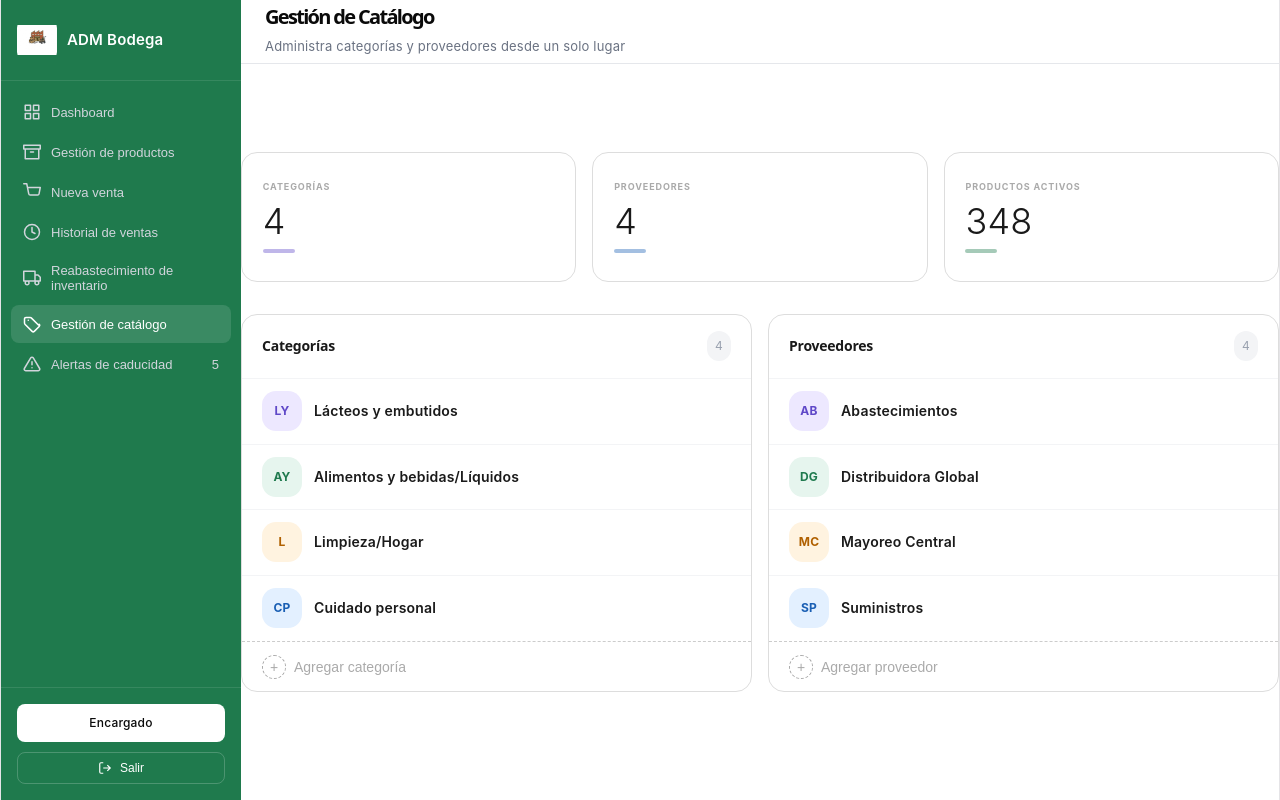
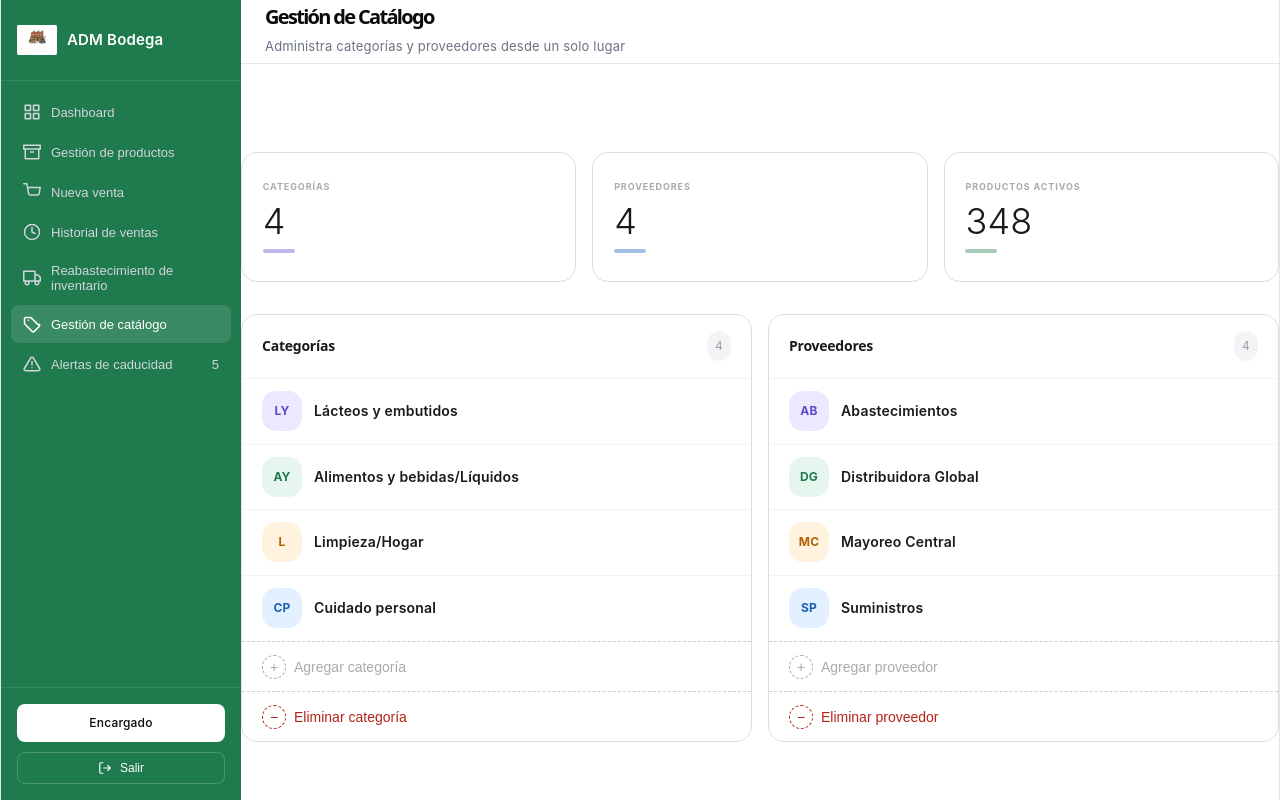
Before and after one commit to Dannyruizt/Sistema-de-gesti-n-de-Bodega, a React app in the folder frontend/: page /catalogo in a window 1280 px wide. Built offline with nearby package versions, Linux system fonts and the light colour scheme; the HTML template or start-up script is replaced by a standard one.

Commit message:
para eliminar categoria/proveedor

```diff
--- a/frontend/src/Styles/Pages/GestionCatalogo.css
+++ b/frontend/src/Styles/Pages/GestionCatalogo.css
@@ -137,6 +137,52 @@
   border-top: 0.8px dashed #cccccc;
 }
 
+.catalogo-delete-section {
+   border-top: 0.8px dashed #cccccc;
+ }
+
+ .catalogo-delete-toggle {
+   display: flex;
+   align-items: center;
+   gap: 8px;
+   background: none;
+   border: none;
+   color: #b42318;
+   font-size: 14px;
+   font-weight: 500;
+   padding: 12.8px 20px 12px 20px;
+   cursor: pointer;
+   width: 100%;
+ }
+
+ .catalogo-delete-icon {
+   width: 24px;
+   height: 24px;
+   border: 0.8px dashed #b42318;
+   border-radius: 999px;
+   display: flex;
+   align-items: center;
+   justify-content: center;
+   flex-shrink: 0;
+ }
+
+ .catalogo-delete-confirm-button {
+   flex: 1;
+   height: 37.6px;
+   background-color: #b42318;
+   border: none;
+   border-radius: 10px;
+   font-size: 14px;
+   font-weight: 500;
+   color: #ffffff;
+   cursor: pointer;
+ }
+
+ .catalogo-delete-confirm-button:disabled {
+   opacity: 0.4;
+   cursor: not-allowed;
+ }
+
 .catalogo-add-toggle {
   display: flex;
   align-items: center;
--- a/frontend/src/Styles/reset.css
+++ b/frontend/src/Styles/reset.css
@@ -22,12 +22,10 @@ html {
  }
 
 body {
-  overflow-x: auto; /* si la ventana es más angosta que 1280px, se hace scroll horizontal en vez de romper el layout */
+  overflow-x: auto; /* si la ventana es más angosta que 1280px, se hace scroll horizontal */
 }
 
-/* Anula los estilos por defecto que trae Vite en src/App.css o src/index.css
-    (el típico #root { max-width: 1280px; margin: 0 auto; text-align: center; }
-    que centra y limita el ancho del contenido) */
+/* Anula los estilos por defecto que trae Vite en src/App.css o src/index.css*/
  #root {
    max-width: none !important;
    text-align: left !important;
--- a/frontend/src/pages/GestionCatalogo.jsx
+++ b/frontend/src/pages/GestionCatalogo.jsx
@@ -45,6 +45,12 @@ function GestionCatalogo() {
   const [mostrarFormProveedor, setMostrarFormProveedor] = useState(false);
   const [nuevoProveedor, setNuevoProveedor] = useState({ nombre: '', iniciales: '', color: 0 });
 
+  const [mostrarFormEliminarCategoria, setMostrarFormEliminarCategoria] = useState(false);
+   const [categoriaAEliminar, setCategoriaAEliminar] = useState('');
+
+   const [mostrarFormEliminarProveedor, setMostrarFormEliminarProveedor] = useState(false);
+   const [proveedorAEliminar, setProveedorAEliminar] = useState('');
+
   const handleGuardarCategoria = async () => {
     if (!nuevaCategoria.trim()) return;
     try {
@@ -79,6 +85,32 @@ function GestionCatalogo() {
       console.error('Error al crear el proveedor:', err);
     }
   };
+
+  const handleEliminarCategoria = async () => {
+     if (!categoriaAEliminar) return;
+     try {
+       // Aquí se llamará a catalogoService.js
+       // Ejemplo: await catalogoService.eliminarCategoria(categoriaAEliminar);
+       setCategorias((prev) => prev.filter((c) => String(c.id) !== categoriaAEliminar));
+       setCategoriaAEliminar('');
+       setMostrarFormEliminarCategoria(false);
+     } catch (err) {
+       console.error('Error al eliminar la categoría:', err);
+     }
+   };
+
+   const handleEliminarProveedor = async () => {
+     if (!proveedorAEliminar) return;
+     try {
+       // Aquí se llamará a catalogoService.js
+       // Ejemplo: await catalogoService.eliminarProveedor(proveedorAEliminar);
+       setProveedores((prev) => prev.filter((p) => String(p.id) !== proveedorAEliminar));
+       setProveedorAEliminar('');
+       setMostrarFormEliminarProveedor(false);
+     } catch (err) {
+       console.error('Error al eliminar el proveedor:', err);
+     }
+   };
 
   return (
     <Layout role="Encargado" title="Gestión de Catálogo" subtitle="Administra categorías y proveedores desde un solo lugar">
@@ -162,6 +194,50 @@ function GestionCatalogo() {
                 </div>
               )}
             </div>
+            <div className="catalogo-delete-section">
+               {!mostrarFormEliminarCategoria ? (
+                 <button
+                   className="catalogo-delete-toggle"
+                   onClick={() => setMostrarFormEliminarCategoria(true)}
+                 >
+                   <span className="catalogo-delete-icon">−</span>
+                   Eliminar categoría
+                 </button>
+               ) : (
+                 <div className="catalogo-add-form">
+                   <select
+                     className="catalogo-input"
+                     value={categoriaAEliminar}
+                     onChange={(e) => setCategoriaAEliminar(e.target.value)}
+                   >
+                     <option value="">Selecciona una categoría</option>
+                     {categorias.map((cat) => (
+                       <option key={cat.id} value={cat.id}>
+                         {cat.nombre}
+                       </option>
+                     ))}
+                   </select>
+                   <div className="catalogo-form-actions">
+                     <button
+                       className="catalogo-cancel-button"
+                       onClick={() => {
+                         setMostrarFormEliminarCategoria(false);
+                         setCategoriaAEliminar('');
+                       }}
+                     >
+                       Cancelar
+                     </button>
+                     <button
+                       className="catalogo-delete-confirm-button"
+                       onClick={handleEliminarCategoria}
+                       disabled={!categoriaAEliminar}
+                     >
+                       Eliminar
+                     </button>
+                   </div>
+                 </div>
+               )}
+             </div>
           </div>
 
           {/* Proveedores */}
@@ -254,6 +330,50 @@ function GestionCatalogo() {
                 </div>
               )}
             </div>
+            <div className="catalogo-delete-section">
+               {!mostrarFormEliminarProveedor ? (
+                 <button
+                   className="catalogo-delete-toggle"
+                   onClick={() => setMostrarFormEliminarProveedor(true)}
+                 >
+                   <span className="catalogo-delete-icon">−</span>
+                   Eliminar proveedor
+                 </button>
+               ) : (
+                 <div className="catalogo-add-form">
+                   <select
+                     className="catalogo-input"
+                     value={proveedorAEliminar}
+                     onChange={(e) => setProveedorAEliminar(e.target.value)}
+                   >
+                     <option value="">Selecciona un proveedor</option>
+                     {proveedores.map((prov) => (
+                       <option key={prov.id} value={prov.id}>
+                         {prov.nombre}
+                       </option>
+                     ))}
+                   </select>
+                   <div className="catalogo-form-actions">
+                     <button
+                       className="catalogo-cancel-button"
+                       onClick={() => {
+                         setMostrarFormEliminarProveedor(false);
+                         setProveedorAEliminar('');
+                       }}
+                     >
+                       Cancelar
+                     </button>
+                     <button
+                       className="catalogo-delete-confirm-button"
+                       onClick={handleEliminarProveedor}
+                       disabled={!proveedorAEliminar}
+                     >
+                       Eliminar
+                     </button>
+                   </div>
+                 </div>
+               )}
+             </div>
           </div>
         </section>
         </Layout>
```
